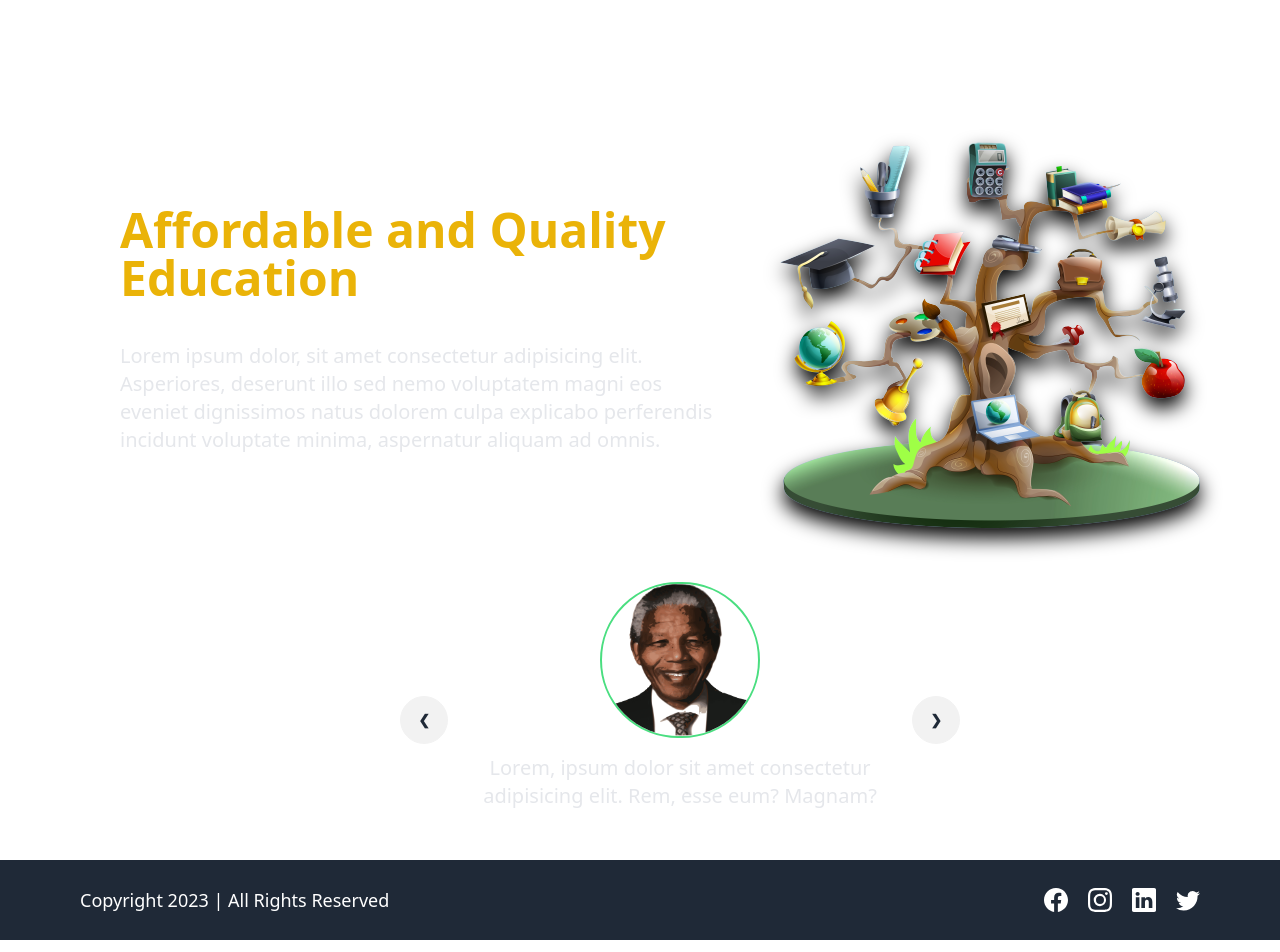
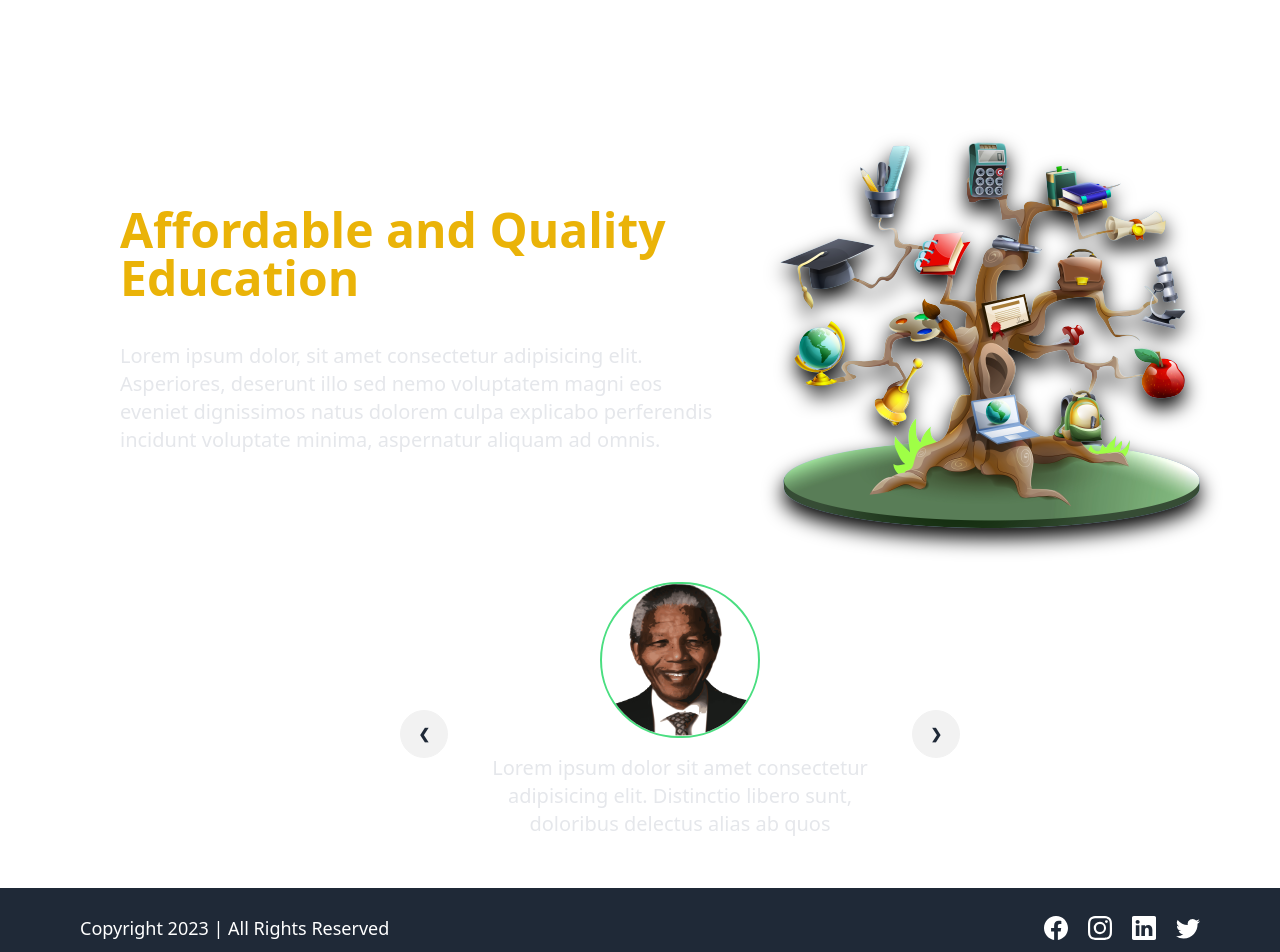
Before and after one commit to abhishekkumar0841/LMS-MERN-Project, a React (Vite) app in the folder client/: page /about in a window 1280 px wide. Shown: the top 952 px of the page. Built offline with nearby package versions, Linux system fonts and the light colour scheme.

Commit message:
AboutUs page cleaned up

```diff
--- /dev/null
+++ b/client/src/Components/CarouselSlide.jsx
@@ -0,0 +1,44 @@
+import React from "react";
+
+const CarouselSlide = ({
+  image,
+  title,
+  description,
+  slideNumber,
+  totalSlides,
+}) => {
+  return (
+    <div id={`slide${slideNumber}`} className="carousel-item relative w-full">
+      <div className="flex flex-col items-center justify-center gap-4 px-[15%]">
+        <img
+          src={image}
+          className="w-40 rounded-full border-2 border-green-400"
+        />
+        <p className=" text-xl text-gray-200 text-center">{description}</p>
+        <h3 className=" text-2xl font-semibold">{title}</h3>
+        <div className="absolute flex justify-between transform -translate-y-1/2 left-5 right-5 top-1/2">
+          <a
+            href={`#slide${slideNumber === 1 ? totalSlides : slideNumber - 1}`}
+            className="btn btn-circle"
+          >
+            ❮
+          </a>
+
+          {/* I commented this logic because it is little bit tough to understand, second one is good option👍  */}
+          {/* <a href={`#slide${(slideNumber) % totalSlides + 1}`} className="btn btn-circle">
+            ❯
+          </a> */}
+
+          <a
+            href={`#slide${slideNumber < totalSlides ? (slideNumber + 1) : 1}`}
+            className="btn btn-circle"
+          >
+            ❯
+          </a>
+        </div>
+      </div>
+    </div>
+  );
+};
+
+export default CarouselSlide;
--- /dev/null
+++ b/client/src/Constants/CelebrityData.js
@@ -0,0 +1,43 @@
+import apj from "../assets/Images/apj.png";
+import billGates from "../assets/Images/billGates.png";
+import nelsonMandela from "../assets/Images/nelsonMandela.png";
+import einstein from "../assets/Images/einstein.png";
+import steveJobs from "../assets/Images/steveJobs.png";
+
+export const celebrities = [
+  {
+    title: "Nelson Mandela",
+    description:
+      "Lorem ipsum dolor sit amet consectetur adipisicing elit. Distinctio libero sunt, doloribus delectus alias ab quos",
+    image: nelsonMandela,
+    slideNumber: 1,
+  },
+  {
+    title: "APJ Abdul Kalam",
+    description:
+      "Lorem ipsum dolor sit amet consectetur adipisicing elit. Distinctio libero sunt, doloribus delectus alias ab quos",
+    image: apj,
+    slideNumber: 2,
+  },
+  {
+    title: "Albert Einstein",
+    description:
+      "Lorem ipsum dolor sit amet consectetur adipisicing elit. Distinctio libero sunt, doloribus delectus alias ab quos",
+    image: einstein,
+    slideNumber: 3,
+  },
+  {
+    title: "Steve Jobs",
+    description:
+      "Lorem ipsum dolor sit amet consectetur adipisicing elit. Distinctio libero sunt, doloribus delectus alias ab quos",
+    image: steveJobs,
+    slideNumber: 4,
+  },
+  {
+    title: "Bill Gates",
+    description:
+      "Lorem ipsum dolor sit amet consectetur adipisicing elit. Distinctio libero sunt, doloribus delectus alias ab quos",
+    image: billGates,
+    slideNumber: 5,
+  },
+];
--- a/client/src/Pages/AboutUs.jsx
+++ b/client/src/Pages/AboutUs.jsx
@@ -1,13 +1,12 @@
 import React from "react";
 import HomeLayout from "../Layouts/HomeLayout";
 import aboutMainImage from "../assets/Images/aboutMainImage.png";
-import apj from "../assets/Images/apj.png";
-import billGates from "../assets/Images/billGates.png";
-import nelsonMandela from "../assets/Images/nelsonMandela.png";
-import einstein from "../assets/Images/einstein.png";
-import steveJobs from "../assets/Images/steveJobs.png";
+import CarouselSlide from "../Components/CarouselSlide";
+import { celebrities } from "../Constants/CelebrityData";
 
 const AboutUs = () => {
+  const totalSlides = celebrities.length;
+
   return (
     <HomeLayout>
       <div className=" pl-20 pt-20 flex flex-col text-white">
@@ -37,111 +36,11 @@ const AboutUs = () => {
 
         {/* Carousal(about us page) */}
         <div className="carousel w-1/2 m-auto">
-          <div id="slide1" className="carousel-item relative w-full">
-            <div className="flex flex-col items-center justify-center gap-4 px-[15%]">
-              <img
-                src={nelsonMandela}
-                className="w-40 rounded-full border-2 border-green-400"
-              />
-              <p className=" text-xl text-gray-200 text-center">
-                Lorem, ipsum dolor sit amet consectetur adipisicing elit. Rem,
-                esse eum? Magnam?
-              </p>
-              <h3 className=" text-2xl font-semibold">Nelson Mandela</h3>
-              <div className="absolute flex justify-between transform -translate-y-1/2 left-5 right-5 top-1/2">
-                <a href="#slide5" className="btn btn-circle">
-                  ❮
-                </a>
-                <a href="#slide2" className="btn btn-circle">
-                  ❯
-                </a>
-              </div>
-            </div>
-          </div>
-          <div id="slide2" className="carousel-item relative w-full">
-            <div className="flex flex-col items-center justify-center gap-4 px-[15%]">
-              <img
-                src={apj}
-                className="w-40 rounded-full border-2 border-green-400"
-              />
-              <p className=" text-xl text-gray-200 text-center">
-                Lorem, ipsum dolor sit amet consectetur adipisicing elit. Rem,
-                esse eum? Magnam?
-              </p>
-              <h3 className=" text-2xl font-semibold">APJ Abdul Kalam</h3>
-              <div className="absolute flex justify-between transform -translate-y-1/2 left-5 right-5 top-1/2">
-                <a href="#slide1" className="btn btn-circle">
-                  ❮
-                </a>
-                <a href="#slide3" className="btn btn-circle">
-                  ❯
-                </a>
-              </div>
-            </div>
-          </div>
-          <div id="slide3" className="carousel-item relative w-full">
-            <div className="flex flex-col items-center justify-center gap-4 px-[15%]">
-              <img
-                src={einstein}
-                className="w-40 rounded-full border-2 border-green-400"
-              />
-              <p className=" text-xl text-gray-200 text-center">
-                Lorem, ipsum dolor sit amet consectetur adipisicing elit. Rem,
-                esse eum? Magnam?
-              </p>
-              <h3 className=" text-2xl font-semibold">Einstein</h3>
-              <div className="absolute flex justify-between transform -translate-y-1/2 left-5 right-5 top-1/2">
-                <a href="#slide2" className="btn btn-circle">
-                  ❮
-                </a>
-                <a href="#slide4" className="btn btn-circle">
-                  ❯
-                </a>
-              </div>
-            </div>
-          </div>
-          <div id="slide4" className="carousel-item relative w-full">
-            <div className="flex flex-col items-center justify-center gap-4 px-[15%]">
-              <img
-                src={steveJobs}
-                className="w-40 rounded-full border-2 border-green-400"
-              />
-              <p className=" text-xl text-gray-200 text-center">
-                Lorem, ipsum dolor sit amet consectetur adipisicing elit. Rem,
-                esse eum? Magnam?
-              </p>
-              <h3 className=" text-2xl font-semibold">Steve Jobs</h3>
-              <div className="absolute flex justify-between transform -translate-y-1/2 left-5 right-5 top-1/2">
-                <a href="#slide3" className="btn btn-circle">
-                  ❮
-                </a>
-                <a href="#slide5" className="btn btn-circle">
-                  ❯
-                </a>
-              </div>
-            </div>
-          </div>
-          <div id="slide5" className="carousel-item relative w-full">
-            <div className="flex flex-col items-center justify-center gap-4 px-[15%]">
-              <img
-                src={billGates}
-                className="w-40 rounded-full border-2 border-green-400"
-              />
-              <p className=" text-xl text-gray-200 text-center">
-                Lorem, ipsum dolor sit amet consectetur adipisicing elit. Rem,
-                esse eum? Magnam?
-              </p>
-              <h3 className=" text-2xl font-semibold">Bill Gates</h3>
-              <div className="absolute flex justify-between transform -translate-y-1/2 left-5 right-5 top-1/2">
-                <a href="#slide4" className="btn btn-circle">
-                  ❮
-                </a>
-                <a href="#slide1" className="btn btn-circle">
-                  ❯
-                </a>
-              </div>
-            </div>
-          </div>
+          {
+            celebrities && celebrities.map((celebrity, index) => (
+              <CarouselSlide {...celebrity} key={index} totalSlides={totalSlides} />
+            ))
+          }
         </div>
       </div>
     </HomeLayout>
```
